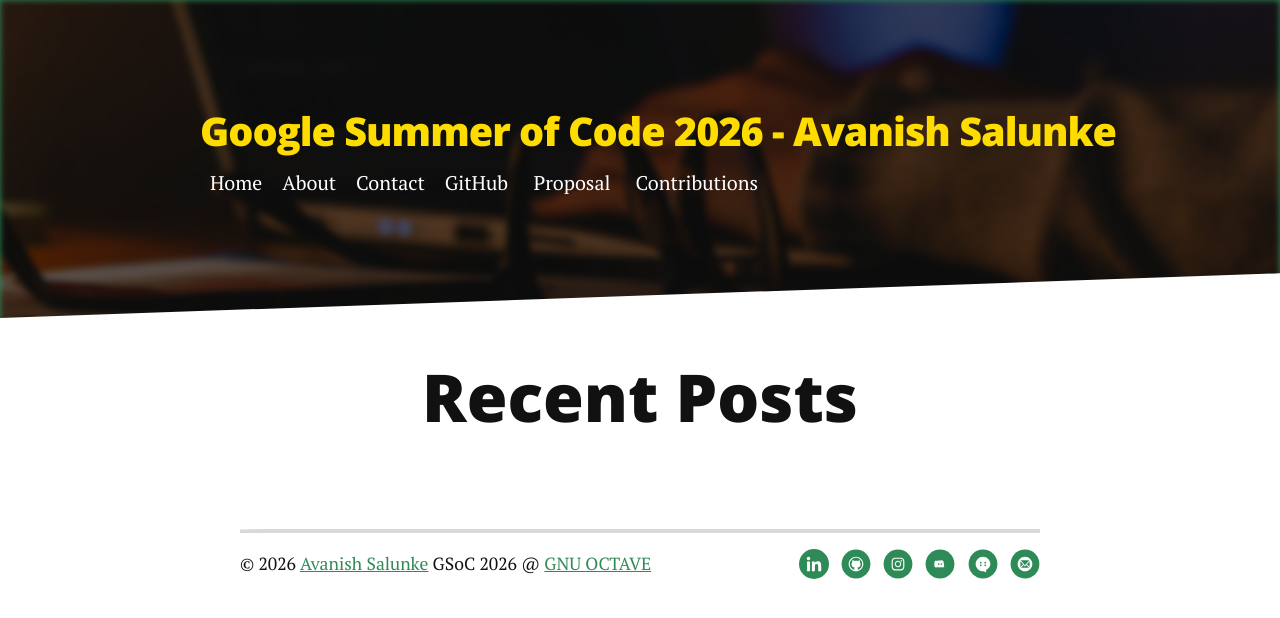
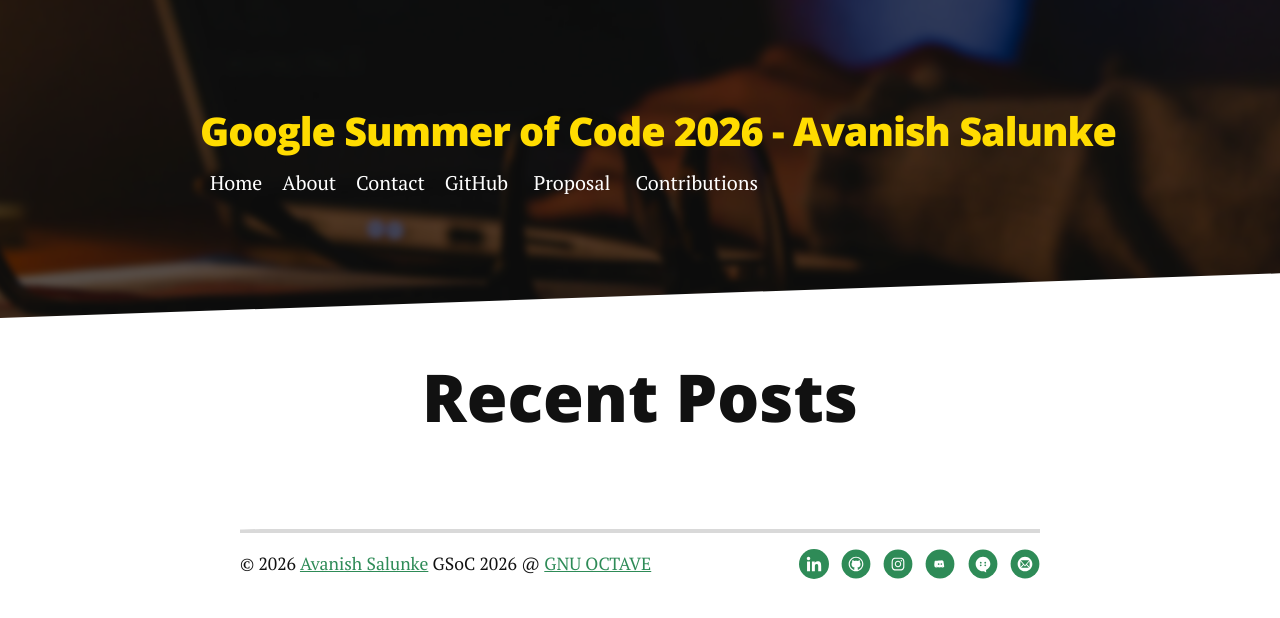
Before and after one commit to AvanishSalunke/AvanishSalunke-gsoc-2026, a Jekyll site: the page built from index.html, in a window 1280 px wide. Shown: the top 618 px of the page. Built offline with Jekyll 4.4.1, drawn with Linux system fonts in a browser that asks for light colours; nearby versions of some CDN libraries; the list of posts is cut into pages by our own code.

Commit message:
fix: header image edges

```diff
--- a/_sass/breakpoints/_mobileup.scss
+++ b/_sass/breakpoints/_mobileup.scss
@@ -190,10 +190,10 @@ HEADER STYLING
 	&::before {
 		content: "";
 		position: absolute;
-		top: 0;
-		left: 0;
-		right: 0;
-		bottom: 0;
+		top: -10px;
+		left: -25px;
+		right: -25px;
+		bottom: -10px;
 		background-image: url("../img/touring.jpg");
 		background-size: cover;
 		background-position: center center;
```
